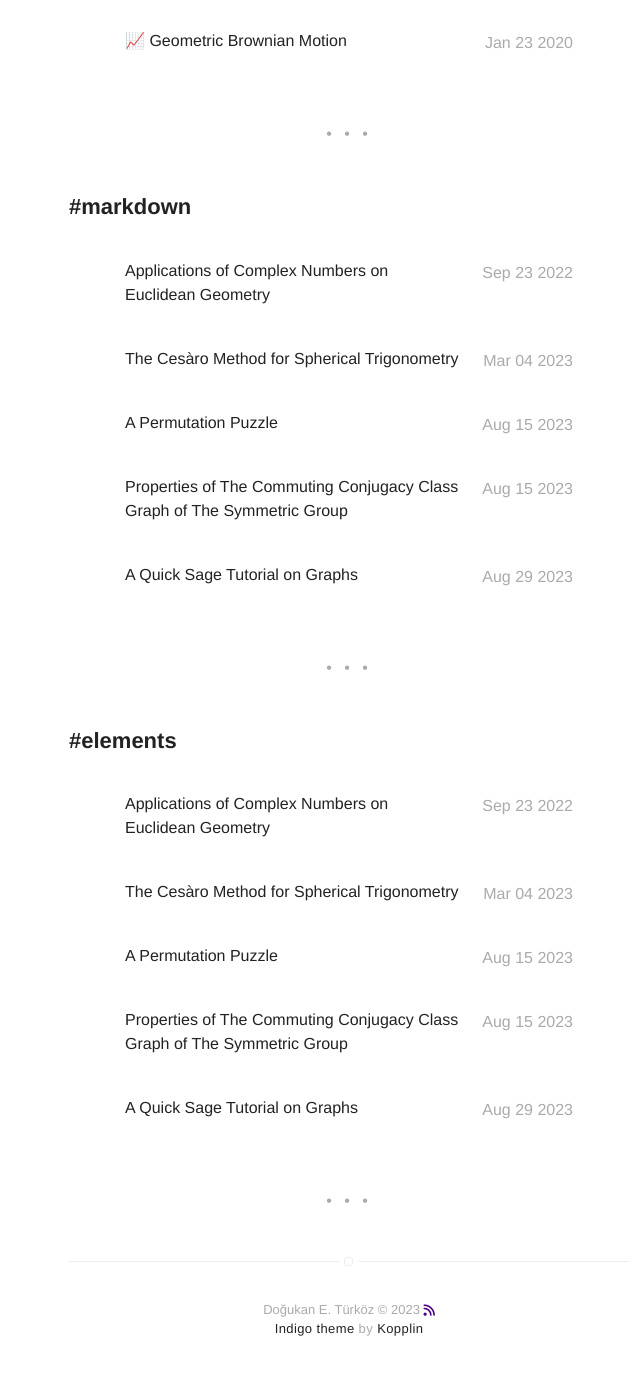
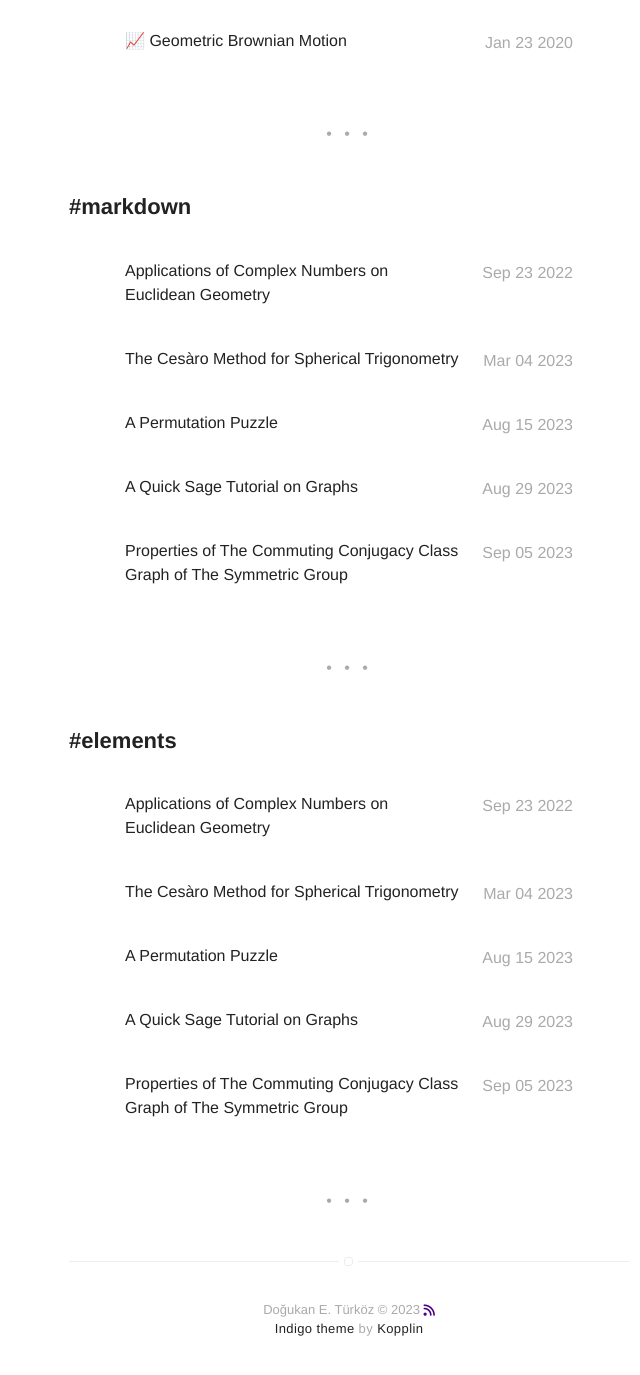
Before and after one commit to dodoturkoz/dodoturkoz.github.io, a Jekyll site: the page built from tags.html, in a window 1280 px wide and 1400 px high, scrolled down 908 px. Shown: the top 1375 px of the window, without its empty margins (291-931 px from the left). Built offline with Jekyll 4.4.1, drawn with Linux system fonts in a browser that asks for light colours; nearby versions of some CDN libraries.

Commit message:
Update 2016-02-24-ccc.markdown

```diff
--- a/_posts/2016-02-24-ccc.markdown
+++ b/_posts/2016-02-24-ccc.markdown
@@ -2,7 +2,7 @@
 title: "Properties of The Commuting Conjugacy
     Class Graph of The Symmetric Group"
 layout: post
-date: 2023-08-15 22:44
+date: 2023-09-05 22:44
 image: /assets/images/markdown.jpg
 headerImage: false
 tag:
```
